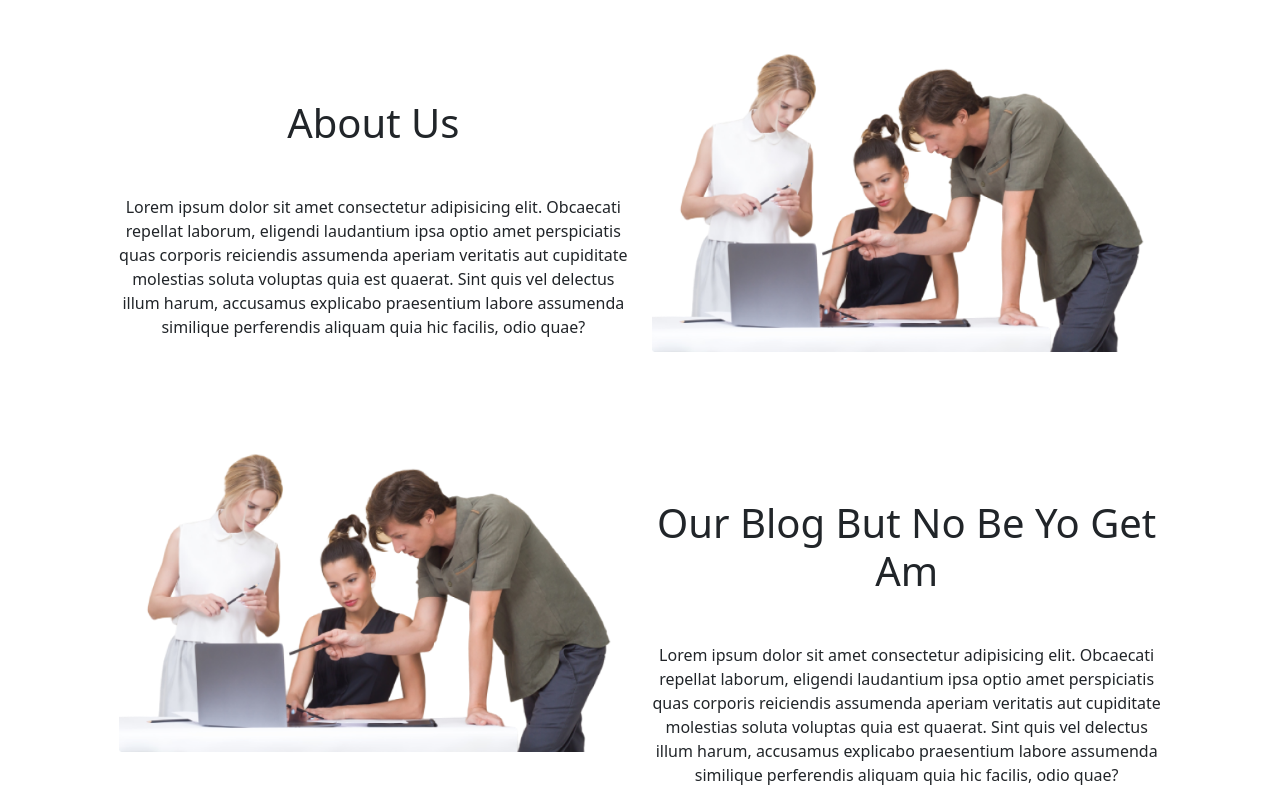
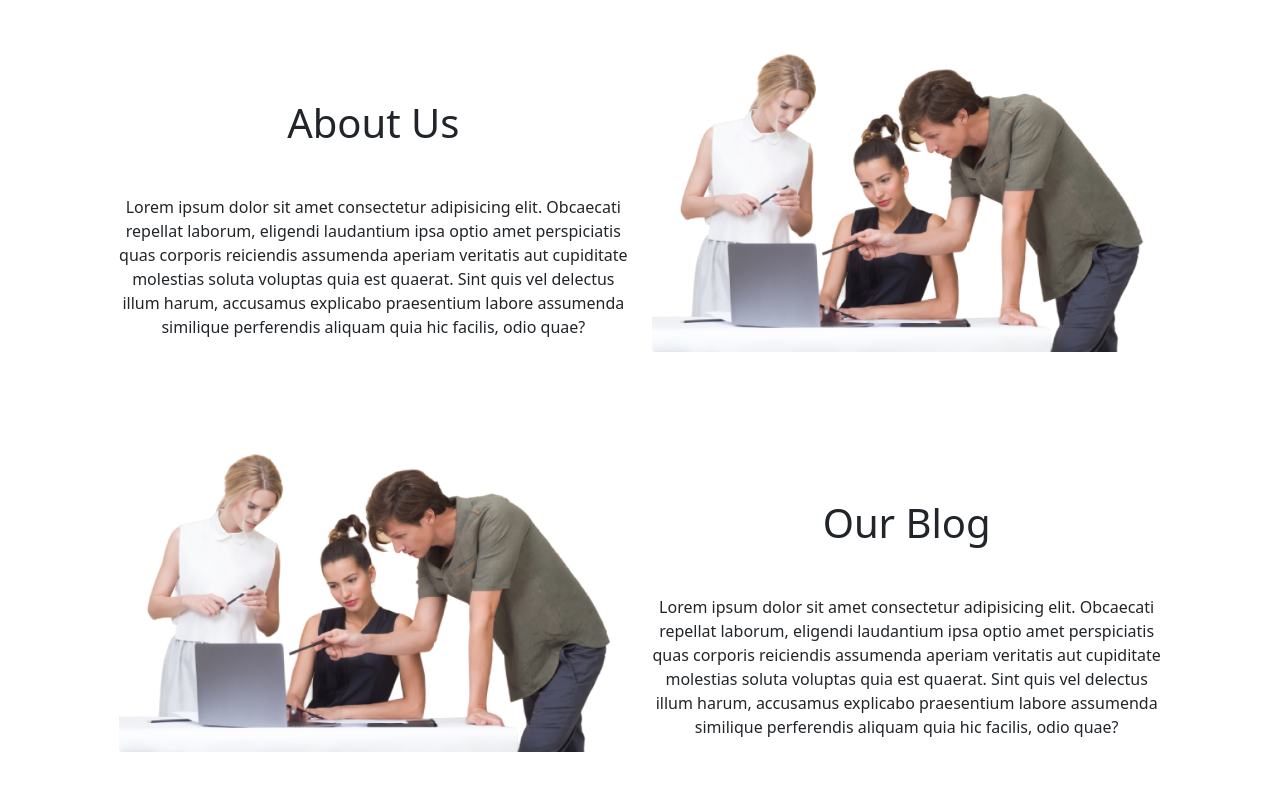
Before and after one commit to joshutik/appbirth, a plain HTML site: page index.html in a window 1280 px wide. Shown: the part 821-1624 px from the top of the page. After the commit the page ends 1576 px from the top, so only its background shows below. Drawn offline with Linux system fonts and the light colour scheme.

Commit message:
Update index.html

```diff
--- a/index.html
+++ b/index.html
@@ -102,7 +102,7 @@
                     <img class="img-fluid" src="./asset/img/unsplash_yTwXpLO5HAA.png" alt="">
                 </div>
                  <div class="col-md-5 text-center">
-                    <p class="h1 text-capitalize my-5 pt-5">our blog but no be yo get am</p>
+                    <p class="h1 text-capitalize my-5 pt-5">our blog</p>
                     <p>
                         Lorem ipsum dolor sit amet consectetur adipisicing elit.
                         Obcaecati repellat laborum, eligendi laudantium ipsa optio
```
